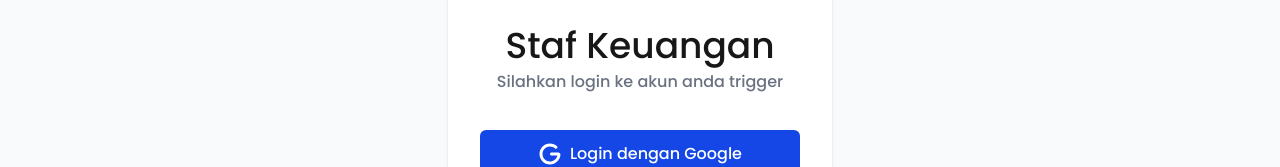
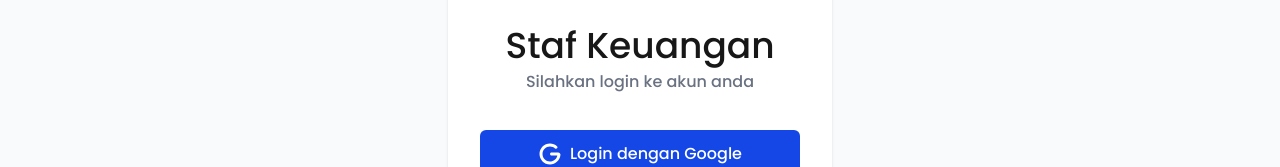
Before and after one commit to ProjectAmy/keuanganyiss, a Next.js app: page / in a window 1280 px wide. Shown: the part 486-653 px from the top of the page. Built offline with nearby package versions, Linux system fonts and the light colour scheme; no server answers.

Commit message:
production

```diff
--- a/app/page.tsx
+++ b/app/page.tsx
@@ -45,7 +45,7 @@ export default async function Home({
         </div>
         <h1 className="text-4xl font-medium mb-1 text-center">Staf Keuangan</h1>
         <p className="font-medium mb-5 text-gray-500 text-center">
-          Silahkan login ke akun anda trigger
+          Silahkan login ke akun anda
         </p>
         <div className="py-4 text-center">
           <LoginGoogleButton />
```
